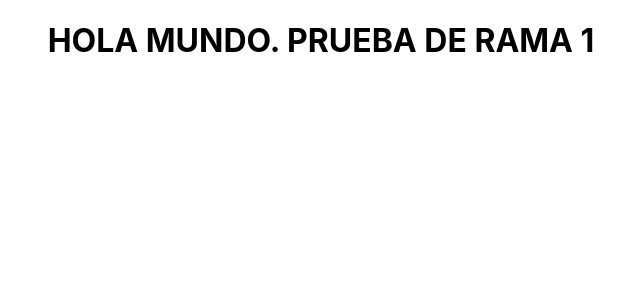
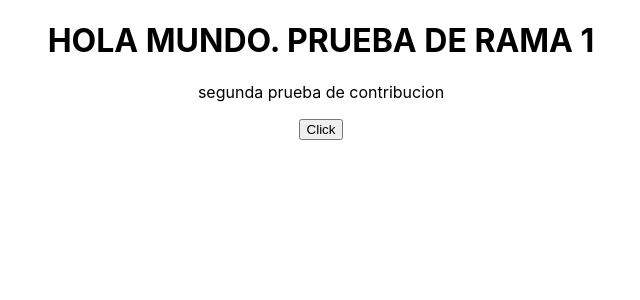
Before and after one commit to Armando1509/pruebagit, a React (Create React App) app: page / in a window 1280 px wide. Shown: the top 300 px of the page, without its empty margins (319-959 px from the left). Built offline with nearby package versions, Linux system fonts and the light colour scheme.

Commit message:
segundo commit de ramaLautaro1

```diff
--- a/src/App.js
+++ b/src/App.js
@@ -5,6 +5,8 @@ function App() {
   return (
     <div className="App">
      <h1>HOLA MUNDO. PRUEBA DE RAMA 1</h1>
+     <p>segunda prueba de contribucion</p>
+     <button>Click</button>
     </div>
   );
 }
```
